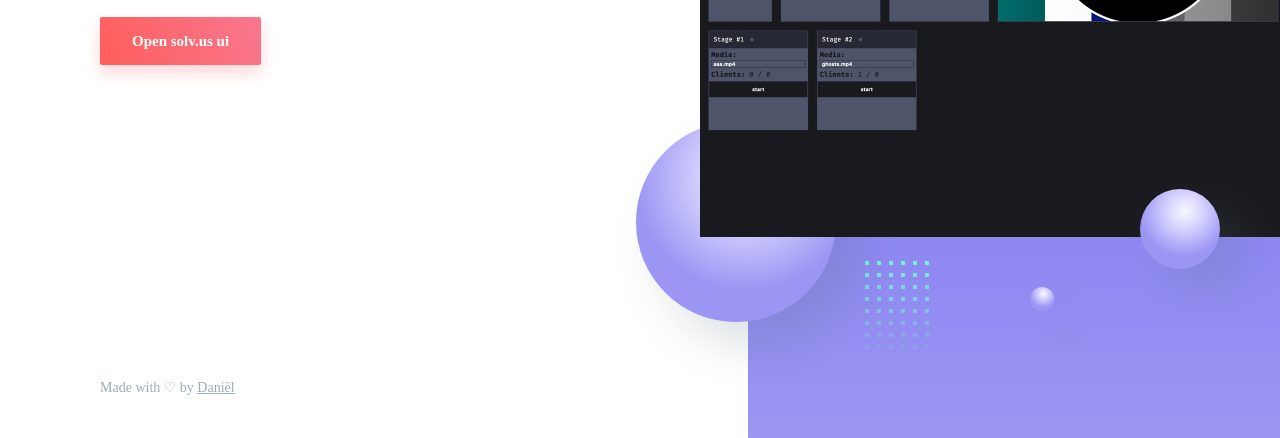
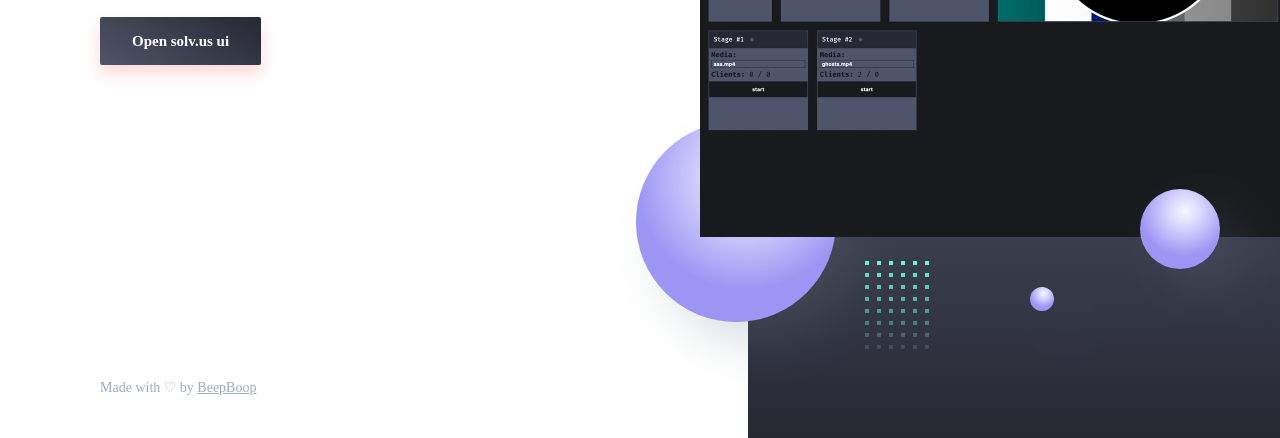
Before and after one commit to dpkn/solvus-website, a website: page index.html in a window 1280 px wide. Shown: the part 362-800 px from the top of the page. Drawn offline with nearby package versions, Linux system fonts and the light colour scheme.

Commit message:
Better color scheme

```diff
--- a/index.html
+++ b/index.html
@@ -7,7 +7,7 @@
     <title>solv.us suite</title>
     <link href="https://fonts.googleapis.com/css?Fira+Code:wght@400;700" rel="stylesheet">
     <link rel="stylesheet" href="dist/css/style.css">
-    <!-- Template override -->
+    <!-- Template override b.c. im too lazy to install all the dependencies -->
     <style>
        body,.button{
             font-family: 'Fira Code';
@@ -26,14 +26,25 @@
         .footer-copyright a{
             text-decoration: underline;
         }
-           @media (max-width: 1024px){.footer-copyright{color:#fff}}
+        .site-header-large-bg span, .hero-illustration::before{
+            background:linear-gradient(to bottom,#313440 0, #4f5468 50%, #262832 100%);
+        }
+        .button-primary{
+            background:linear-gradient( 35deg, #4f5468 0, #262832 100%);
+            transition:opacity 0.4s;
+        }
+        .button-primary:hover{
+             background:linear-gradient( 135deg, #4f5468 0, #262832 100%);
+             opacity:0.7;
+        }
+        @media (max-width: 1024px){.footer-copyright{color:#fff}}
     </style>
     <script src="https://unpkg.com/scrollreveal@4.0.0/dist/scrollreveal.min.js"></script>
     <link rel="shortcut icon" href="dist/favicon.ico" type="image/x-icon">
 
 </head>
-<body class="is-boxed has-animations">
-    <div class="body-wrap boxed-container">
+<body class="has-animations">
+    <div class="body-wrap">
         <header class="site-header">
             <div class="container">
                 <div class="site-header-large-bg"><span></span></div>
@@ -251,7 +262,7 @@
                             </a>
                         </li>
                     </ul> -->
-                    <div class="footer-copyright">Made with &#9825; by&nbsp;<a href="https://danielkorssen.com" target="_blank">Daniël</a></div>
+                    <div class="footer-copyright">Made with &#9825; by&nbsp;<a href="https://beepboop.technology" target="_blank">BeepBoop</a></div>
                 </div>
             </div>
         </footer>
```
Also changed, not shown: package.json (renamed from paackage.json).
